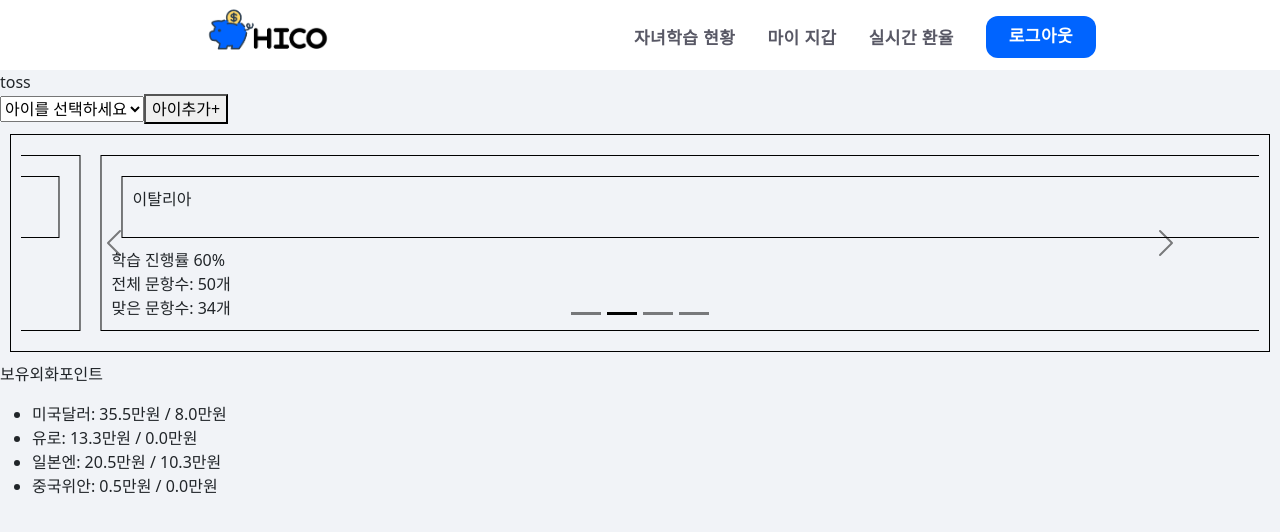
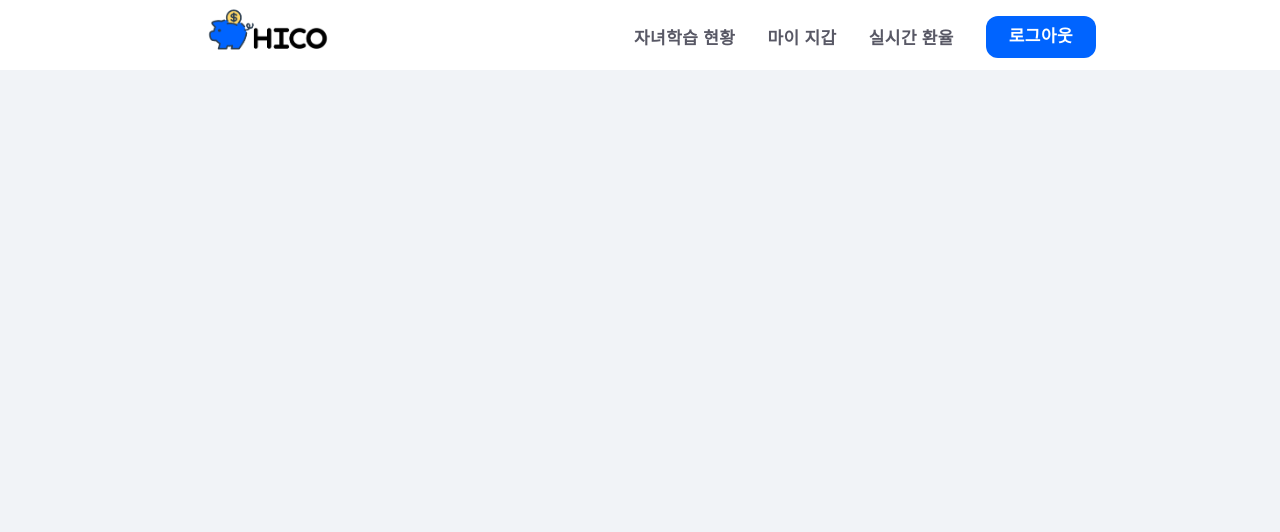
Before and after one commit to 22-bottle/ssafy_specific_pjt, a React (Create React App) app in the folder front/: page /mainparent in a window 1280 px wide. Shown: the top 532 px of the page. Built offline with nearby package versions, Linux system fonts and the light colour scheme.

Commit message:
feat: css 파일 import

```diff
--- a/front/src/components/mainparent/ChildStatus.tsx
+++ b/front/src/components/mainparent/ChildStatus.tsx
@@ -1,4 +1,5 @@
-import React, {useState} from "react";
+import React, { useState } from "react";
+import styles from './childstatus.module.css';
 import Carousel from 'react-bootstrap/Carousel'
 import 'bootstrap/dist/css/bootstrap.min.css';
 import { useNavigate } from 'react-router-dom';
@@ -19,109 +20,116 @@ const Childstatus:React.FC= () => {
   const handleChildSelect = (event: React.ChangeEvent<HTMLSelectElement>) => {
     setSelectedChild(event.target.value);
   };
-    return (
-        <div className="child-status-container">
-          <div className="header">
-            <div className="logo">toss</div>
-            {/* profile picture */}
-          </div>
+  return (
+    <div className={styles.container}>
+      <div className={styles.profile}>
+      </div>
+      <div className={styles.materialContainer}>
 
-          <div className="profile-selection">
-        <label htmlFor="child-select">{selectedChild} </label>
-        <select id="child-select" value={selectedChild} onChange={handleChildSelect}>
-          <option value="">아이를 선택하세요</option>
-          <option value="이채은">이채은</option>
-          <option value="이지은">이지은</option>
-          {/* Add more options for each child */}
-        </select>
-        <button onClick={handleButtonClick}>아이추가+</button>
       </div>
+    </div>
+      //   <div className="child-status-container">
+      //     <div className="header">
+      //       <div className="logo">toss</div>
+      //       {/* profile picture */}
+      //     </div>
 
-          <div className="child-process" style={styleObj}>
-            <Carousel data-bs-theme="dark" >
-                <Carousel.Item>
-                <div className="summary-card" style={styleObj}>
-                <div className="summary-header" style={styleObj}>
-                    <p>미국</p>
-                </div>
-                 <div className="savings-goal">
-                 {/* Savings goal indicator would go here */}
-                <div className="goal-percentage">학습 진행률 60%</div>
-                <div className="goal-details">
-                  <span>전체 문항수: 50개</span>
-                  <br/>
-                  <span>맞은 문항수: 34개</span>
-                </div>
-              </div>
-              </div>
-              </Carousel.Item>
-              <Carousel.Item>
-              <div className="summary-card" style={styleObj}>
-                <div className="summary-header" style={styleObj}>
-                    <p>이탈리아</p>
-                </div>
-                 <div className="savings-goal">
-                 {/* Savings goal indicator would go here */}
-                <div className="goal-percentage">학습 진행률 60%</div>
-                <div className="goal-details">
-                  <span>전체 문항수: 50개</span>
-                  <br/>
-                  <span>맞은 문항수: 34개</span>
-                </div>
-              </div>
-              </div>
-            </Carousel.Item>
-            <Carousel.Item>
-            <div className="summary-card" style={styleObj}>
-                <div className="summary-header" style={styleObj}>
-                    <p>일본</p>
-                </div>
-                 <div className="savings-goal">
-                 {/* Savings goal indicator would go here */}
-                <div className="goal-percentage">학습 진행률 60%</div>
-                <div className="goal-details">
-                  <span>전체 문항수: 50개</span>
-                  <br/>
-                  <span>맞은 문항수: 34개</span>
-                </div>
-              </div>
-              </div>
-            </Carousel.Item>
-            <Carousel.Item>
-            <div className="summary-card" style={styleObj}>
-                <div className="summary-header" style={styleObj}>
-                    <p>중국</p>
-                </div>
-                 <div className="savings-goal">
-                 {/* Savings goal indicator would go here */}
-                <div className="goal-percentage">학습 진행률 60%</div>
-                <div className="goal-details">
-                  <span>전체 문항수: 50개</span>
-                  <br/>
-                  <span>맞은 문항수: 34개</span>
-                </div>
-              </div>
-              </div>
-            </Carousel.Item>
-            </Carousel>
-            </div>
+      //     <div className="profile-selection">
+      //   <label htmlFor="child-select">{selectedChild} </label>
+      //   <select id="child-select" value={selectedChild} onChange={handleChildSelect}>
+      //     <option value="">아이를 선택하세요</option>
+      //     <option value="이채은">이채은</option>
+      //     <option value="이지은">이지은</option>
+      //     {/* Add more options for each child */}
+      //   </select>
+      //   <button onClick={handleButtonClick}>아이추가+</button>
+      // </div>
+
+      //     <div className="child-process" style={styleObj}>
+      //       <Carousel data-bs-theme="dark" >
+      //           <Carousel.Item>
+      //           <div className="summary-card" style={styleObj}>
+      //           <div className="summary-header" style={styleObj}>
+      //               <p>미국</p>
+      //           </div>
+      //            <div className="savings-goal">
+      //            {/* Savings goal indicator would go here */}
+      //           <div className="goal-percentage">학습 진행률 60%</div>
+      //           <div className="goal-details">
+      //             <span>전체 문항수: 50개</span>
+      //             <br/>
+      //             <span>맞은 문항수: 34개</span>
+      //           </div>
+      //         </div>
+      //         </div>
+      //         </Carousel.Item>
+      //         <Carousel.Item>
+      //         <div className="summary-card" style={styleObj}>
+      //           <div className="summary-header" style={styleObj}>
+      //               <p>이탈리아</p>
+      //           </div>
+      //            <div className="savings-goal">
+      //            {/* Savings goal indicator would go here */}
+      //           <div className="goal-percentage">학습 진행률 60%</div>
+      //           <div className="goal-details">
+      //             <span>전체 문항수: 50개</span>
+      //             <br/>
+      //             <span>맞은 문항수: 34개</span>
+      //           </div>
+      //         </div>
+      //         </div>
+      //       </Carousel.Item>
+      //       <Carousel.Item>
+      //       <div className="summary-card" style={styleObj}>
+      //           <div className="summary-header" style={styleObj}>
+      //               <p>일본</p>
+      //           </div>
+      //            <div className="savings-goal">
+      //            {/* Savings goal indicator would go here */}
+      //           <div className="goal-percentage">학습 진행률 60%</div>
+      //           <div className="goal-details">
+      //             <span>전체 문항수: 50개</span>
+      //             <br/>
+      //             <span>맞은 문항수: 34개</span>
+      //           </div>
+      //         </div>
+      //         </div>
+      //       </Carousel.Item>
+      //       <Carousel.Item>
+      //       <div className="summary-card" style={styleObj}>
+      //           <div className="summary-header" style={styleObj}>
+      //               <p>중국</p>
+      //           </div>
+      //            <div className="savings-goal">
+      //            {/* Savings goal indicator would go here */}
+      //           <div className="goal-percentage">학습 진행률 60%</div>
+      //           <div className="goal-details">
+      //             <span>전체 문항수: 50개</span>
+      //             <br/>
+      //             <span>맞은 문항수: 34개</span>
+      //           </div>
+      //         </div>
+      //         </div>
+      //       </Carousel.Item>
+      //       </Carousel>
+      //       </div>
 
 
-          <div className="finance-details">
-            <p>보유외화포인트</p>
-            <ul>
-              <li>미국달러: 35.5만원 / 8.0만원</li>
-              <li>유로: 13.3만원 / 0.0만원</li>
-              <li>일본엔: 20.5만원 / 10.3만원</li>
-              <li>중국위안: 0.5만원 / 0.0만원</li>
-            </ul>
-          </div>
+      //     <div className="finance-details">
+      //       <p>보유외화포인트</p>
+      //       <ul>
+      //         <li>미국달러: 35.5만원 / 8.0만원</li>
+      //         <li>유로: 13.3만원 / 0.0만원</li>
+      //         <li>일본엔: 20.5만원 / 10.3만원</li>
+      //         <li>중국위안: 0.5만원 / 0.0만원</li>
+      //       </ul>
+      //     </div>
 
-          <div className="footer">
-            {/* 마이지갑 바로가기 실시간 환율 확인하기 */}
+      //     <div className="footer">
+      //       {/* 마이지갑 바로가기 실시간 환율 확인하기 */}
 
-          </div>
-        </div>
+      //     </div>
+      //   </div>
       );
 };
 
```
